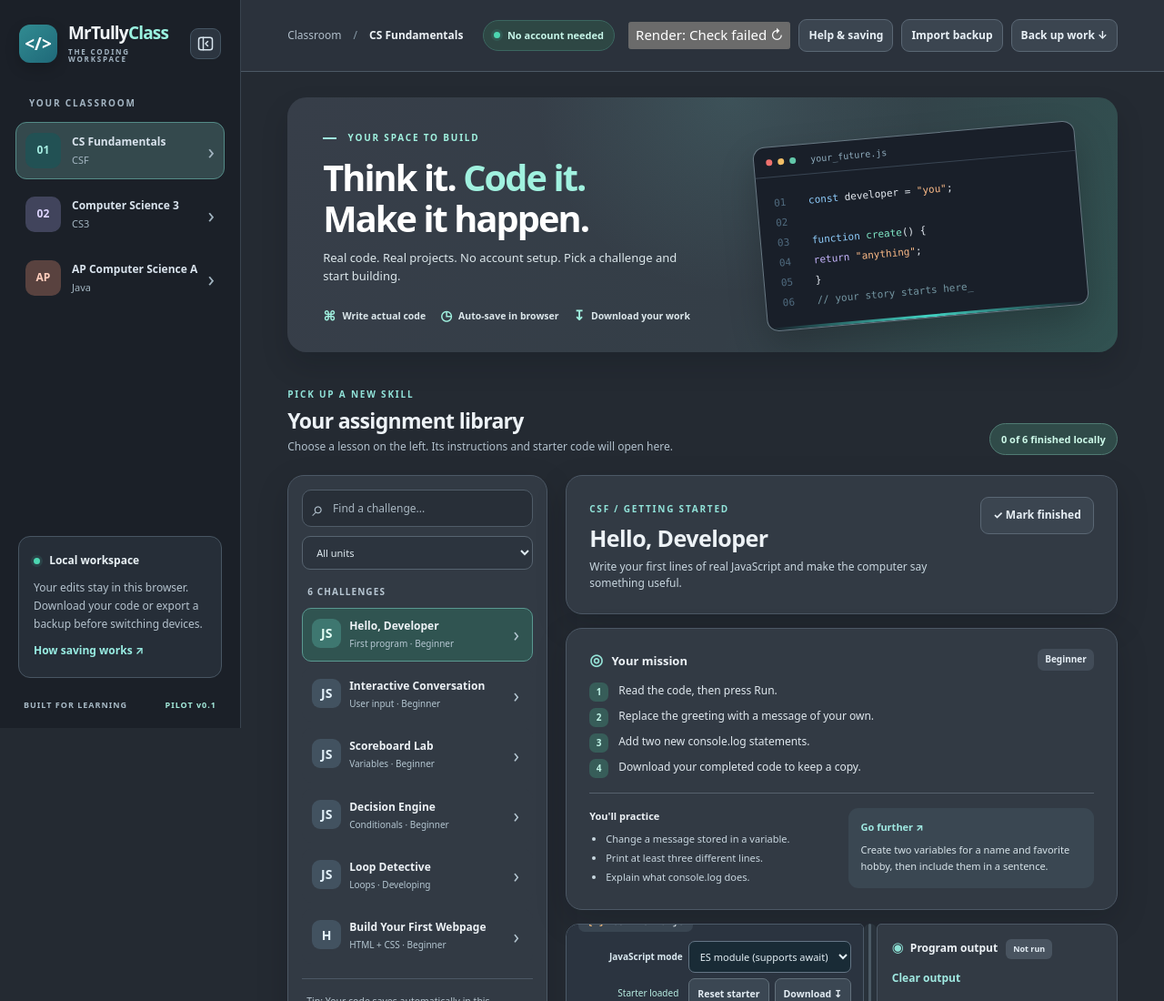
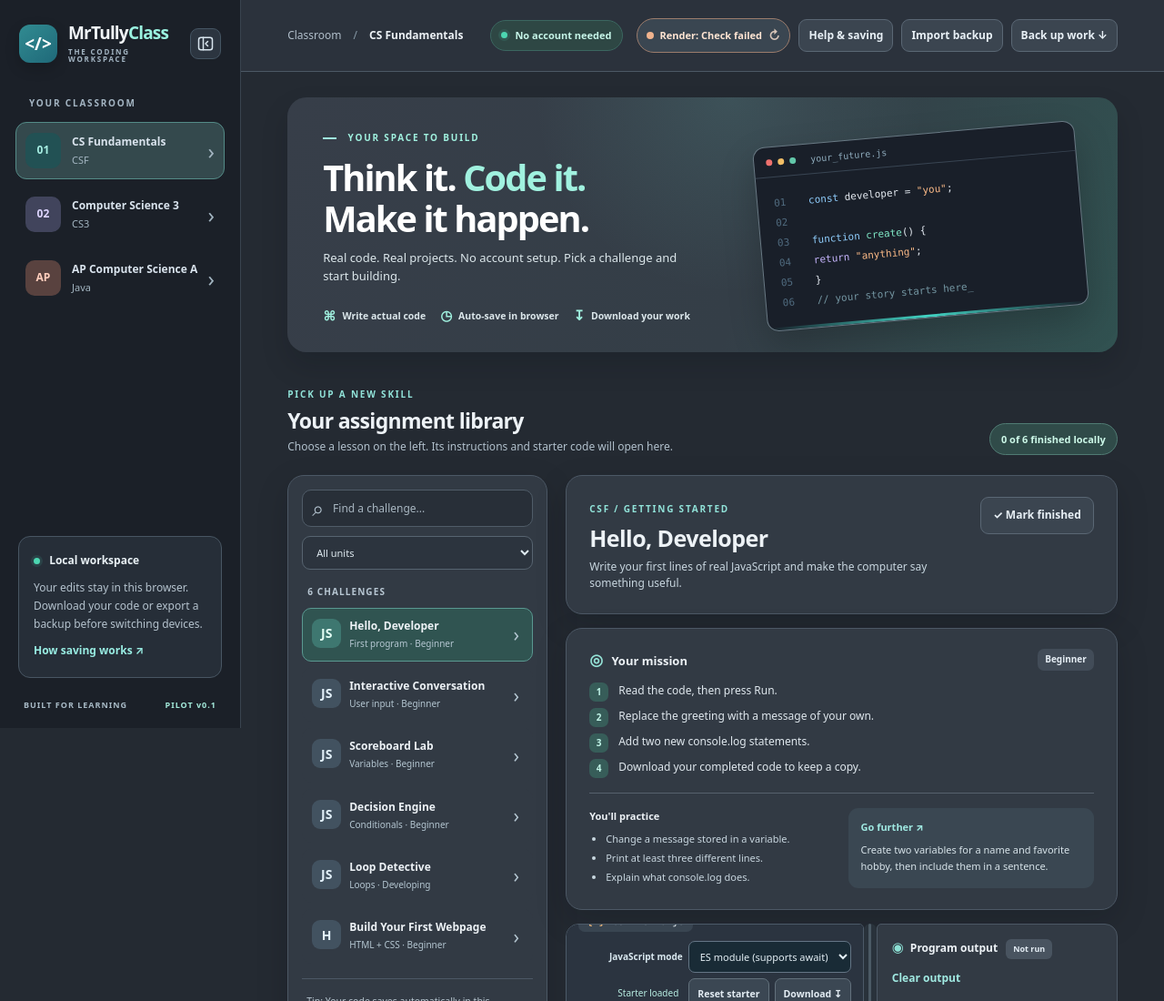
Before and after one commit to EdensHand/MrTullyClass, a plain HTML site: page index.html in a window 1280 px wide. Shown: the top 1100 px of the page at 91% size. Drawn offline with Linux system fonts and the light colour scheme; no server answers.

Commit message:
style: theme and label Render backend connection states

```diff
--- a/styles.css
+++ b/styles.css
@@ -676,3 +676,43 @@ body { background: var(--paper); color: var(--ink); }
   max-width: 100%;
 }
 .runtime-mode-select:focus-visible { outline: 2px solid #9ee7dd; outline-offset: 2px; }
+
+
+/* Render backend health only — no student source code is sent by this status check. */
+.backend-status {
+  display: inline-flex;
+  align-items: center;
+  gap: 7px;
+  min-height: 32px;
+  max-width: 100%;
+  padding: 7px 10px;
+  border: 1px solid #677683;
+  border-radius: 999px;
+  background: #3a4651;
+  color: #d7e5ee;
+  font: 700 11px/1.25 inherit;
+  font-size: 11px;
+  font-weight: 730;
+  white-space: nowrap;
+  cursor: pointer;
+}
+.backend-status:hover:not(:disabled) { background: #4a5966; }
+.backend-status:focus-visible { outline: 2px solid #a6eee1; outline-offset: 3px; }
+.backend-status:disabled { opacity: .85; cursor: progress; }
+.backend-status-dot {
+  display: inline-block;
+  width: 8px;
+  height: 8px;
+  flex: none;
+  border-radius: 50%;
+  background: #9daab5;
+}
+.backend-status-refresh { font-size: 14px; opacity: .8; }
+.backend-status[data-state="connected"] { border-color: #528c7e; background: #304f49; color: #dcf8ed; }
+.backend-status[data-state="connected"] .backend-status-dot { background: #8de4c5; }
+.backend-status[data-state="checking"] .backend-status-dot { background: #ebd28e; }
+.backend-status[data-state="unavailable"] { border-color: #9b7c6c; color: #ffe5d3; }
+.backend-status[data-state="unavailable"] .backend-status-dot { background: #f0b38d; }
+@media (max-width: 500px) {
+  .backend-status { white-space: normal; text-align: left; }
+}
```
